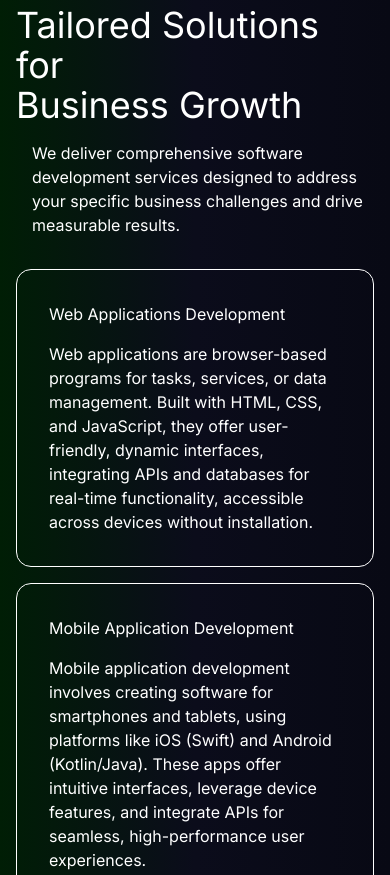
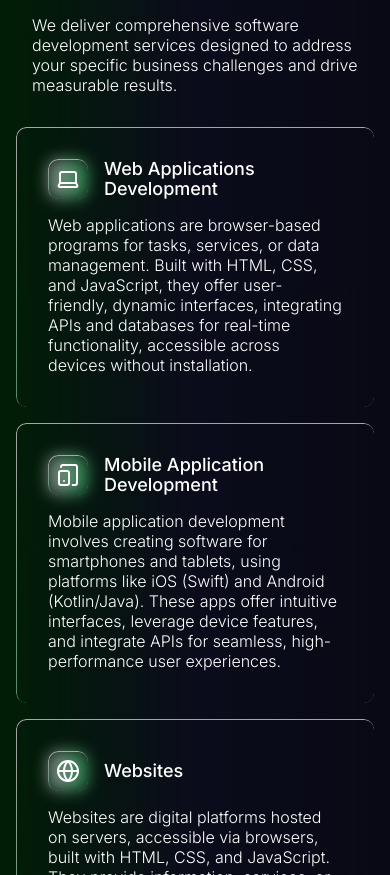
Before and after one commit to ethandiedericks/nevaeh-v3, a Next.js app: page / in a window 390 px wide. Shown: the part 1740-2615 px from the top of the page. Built offline with nearby package versions, Linux system fonts and the light colour scheme; no server answers.

Commit message:
mobile layout changes

```diff
--- a/src/app/layout.tsx
+++ b/src/app/layout.tsx
@@ -128,10 +128,8 @@ export default function RootLayout({
   children: React.ReactNode;
 }>) {
   return (
-    <html lang="en" className="dark">
-      <body
-        className={` ${inter.variable} scheme-dark antialiased text-white `}
-      >
+    <html lang="en">
+      <body className={` ${inter.variable} antialiased text-white `}>
         <Navbar />
         {children}
         <Footer />
--- a/src/components/homepage/CTASection.tsx
+++ b/src/components/homepage/CTASection.tsx
@@ -15,7 +15,7 @@ export const CTASection = () => {
             {/* text wrapper */}
             <div className="text-center items-center">
               <h1 className="section-title">Ready to Start Your Project?</h1>
-              <p className="mt-4">
+              <p className="mt-4 text-base text-white font-thin leading-[20px] tracking-[-4%]">
                 Let&apos;s discuss how we can help bring your vision to life
                 with our expertise in digital solutions.
               </p>
--- a/src/components/homepage/cards/MobileServiceCard.tsx
+++ b/src/components/homepage/cards/MobileServiceCard.tsx
@@ -4,22 +4,17 @@
 import React, { ReactNode, useState } from "react";
 import { motion } from "framer-motion";
 
-interface MobileServiceCardProps {
+interface Service {
   icon: ReactNode;
   title: string;
   description: string;
 }
-
-export const MobileServiceCard: React.FC<MobileServiceCardProps> = ({
-  icon,
-  title,
-  description,
-}) => {
+const MobileServiceCard: React.FC<{ service: Service }> = ({ service }) => {
   const [isServiceHovered, setIsServiceHovered] = useState(false);
   return (
     <motion.div className="h-full">
       <motion.div
-        className="relative h-full flex flex-col justify-between rounded-[0.938rem] border overflow-hidden p-4 sm:p-6"
+        className="relative h-full flex flex-col justify-between  gradient-border overflow-hidden p-4 sm:p-6"
         whileHover={{
           scale: 1.03,
           transition: { duration: 0.3 },
@@ -30,12 +25,23 @@ export const MobileServiceCard: React.FC<MobileServiceCardProps> = ({
         onHoverEnd={() => setIsServiceHovered(false)}
       >
         <motion.div className="flex flex-col p-4 space-y-4">
-          <motion.div>
-            <h2>{title}</h2>
+          <motion.div className="flex flex-row gap-4 justify-start items-center">
+            <div className="relative">
+              <div className="absolute inset-0 icon-glow"></div>
+              <div className="rounded-[0.438rem] p-2 gradient-border relative z-10">
+                {service.icon}
+              </div>
+            </div>
+            <h2 className="text-lg text-white font-medium leading-[20px] tracking-[-4%]">
+              {service.title}
+            </h2>
           </motion.div>
-          <p>{description}</p>
+          <p className="text-base text-white font-thin leading-[20px] tracking-[-4%]">
+            {service.description}
+          </p>
         </motion.div>
       </motion.div>
     </motion.div>
   );
 };
+export default MobileServiceCard;
--- a/src/components/homepage/cards/ValueCard.tsx
+++ b/src/components/homepage/cards/ValueCard.tsx
@@ -40,9 +40,11 @@ export const ValueCard: React.FC<ValueProps> = ({
             </div>
           </motion.div>
           <motion.div className="text-center md:text-left">
-            <h2>{title}</h2>
+            <h2 className="text-base text-white text-bold leading-[20px] tracking-[-4%]">
+              {title}
+            </h2>
           </motion.div>
-          <motion.div className="flex-1 text-center md:text-left">
+          <motion.div className="flex-1 text-center md:text-left text-[15px] md:text-base text-white font-thin leading-[20px] tracking-[-4%]">
             <p>{description}</p>
           </motion.div>
         </motion.div>
--- a/src/components/homepage/mobile/MobileCTA.tsx
+++ b/src/components/homepage/mobile/MobileCTA.tsx
@@ -2,7 +2,7 @@ import Image from "next/image";
 import Link from "next/link";
 
 import GradientButton from "@/components/GradientButton";
-import CTA from "@/assets/images/homepage/nevaeh-solutions-cta-background-image.png";
+import CTA from "@/assets/images/homepage/nevaeh-solutions-mobile-cta-background-image.png";
 export const MobileCTA = () => {
   return (
     <div className="md:hidden">
@@ -11,7 +11,7 @@ export const MobileCTA = () => {
           {/* text wrapper */}
           <div className="">
             <h1 className="section-title">Ready to Start?</h1>
-            <p className="mt-4 ml-4">
+            <p className="mt-4 ml-4 text-base text-white font-thin leading-[20px] tracking-[-4%]">
               Let&apos;s discuss how we can help bring your vision to life with
               our expertise in digital solutions.
             </p>
@@ -26,7 +26,7 @@ export const MobileCTA = () => {
               priority
             />
           </div>
-          <div className=" flex justify-center items-center">
+          <div className=" flex justify-center items-center mt-10">
             <Link
               href={"/contact"}
               passHref
--- a/src/components/homepage/mobile/MobileServices.tsx
+++ b/src/components/homepage/mobile/MobileServices.tsx
@@ -6,9 +6,35 @@ import {
   MobilePhonesIcon,
   WebIcon,
 } from "@/components/Icons";
-import { MobileServiceCard } from "../cards/MobileServiceCard";
+import MobileServiceCard from "../cards/MobileServiceCard";
 
 export const MobileServices = () => {
+  const services = [
+    {
+      icon: <LaptopIcon />,
+      title: "Web Applications Development",
+      description:
+        "Web applications	are	browser-based	programs	for	tasks,	services,	or	data	management.	Built with	HTML, CSS, and	JavaScript,	they	offer	user-friendly,	dynamic	interfaces,	integrating	APIs	and	databases	for real-time	functionality,	accessible	across	devices	without	installation.",
+    },
+    {
+      icon: <MobilePhonesIcon />,
+      title: "Mobile Application Development",
+      description:
+        "Mobile application development involves creating software for smartphones and tablets, using platforms like iOS (Swift) and Android (Kotlin/Java). These apps offer intuitive interfaces, leverage device features, and integrate APIs for seamless, high-performance user experiences.",
+    },
+    {
+      icon: <WebIcon />,
+      title: "Websites",
+      description:
+        "Websites are digital platforms hosted on servers, accessible via browsers, built with HTML, CSS, and JavaScript. They provide information, services, or e-commerce, featuring user-friendly designs, responsive layouts, and often integrate APIs for dynamic functionality.",
+    },
+    {
+      icon: <CodeIcon />,
+      title: "API Development",
+      description:
+        "Enterprise API development involves creating secure, scalable application programming interfaces (APIs) to enable seamless data exchange and functionality between enterprise systems, applications, or third-party services. Built with robust frameworks, they ensure high performance, reliability, and compliance with industry standards.",
+    },
+  ];
   return (
     <div className="md:hidden">
       <div className="container mx-auto">
@@ -20,42 +46,18 @@ export const MobileServices = () => {
               Tailored Solutions for <br />
               Business Growth
             </h1>
-            <p className="mt-4 pl-4">
+            <p className="mt-4 pl-4 text-base text-white font-thin leading-[20px] tracking-[-4%]">
               We deliver comprehensive software development services designed to
               address <br /> your specific business challenges and drive
               measurable results.
             </p>
           </div>
           {/* Service Cards */}
+
           <div className="grid grid-cols-1 gap-4 mt-8">
-            <div className="h-full">
-              <MobileServiceCard
-                icon={<LaptopIcon />}
-                title="Web Applications Development"
-                description="Web applications	are	browser-based	programs	for	tasks,	services,	or	data	management.	Built with	HTML, CSS, and	JavaScript,	they	offer	user-friendly,	dynamic	interfaces,	integrating	APIs	and	databases	for real-time	functionality,	accessible	across	devices	without	installation."
-              />
-            </div>
-            <div className="h-full">
-              <MobileServiceCard
-                icon={<MobilePhonesIcon />}
-                title="Mobile Application Development"
-                description="Mobile application development involves creating software for smartphones and tablets, using platforms like iOS (Swift) and Android (Kotlin/Java). These apps offer intuitive interfaces, leverage device features, and integrate APIs for seamless, high-performance user experiences."
-              />
-            </div>
-            <div className="h-full">
-              <MobileServiceCard
-                icon={<WebIcon />}
-                title="Websites"
-                description="Websites are digital platforms hosted on servers, accessible via browsers, built with HTML, CSS, and JavaScript. They provide information, services, or e-commerce, featuring user-friendly designs, responsive layouts, and often integrate APIs for dynamic functionality."
-              />
-            </div>
-            <div className="h-full">
-              <MobileServiceCard
-                icon={<CodeIcon />}
-                title="API Development"
-                description="Enterprise API development involves creating secure, scalable application programming interfaces (APIs) to enable seamless data exchange and functionality between enterprise systems, applications, or third-party services. Built with robust frameworks, they ensure high performance, reliability, and compliance with industry standards."
-              />
-            </div>
+            {services.map((service, index) => (
+              <MobileServiceCard key={index} service={service} />
+            ))}
           </div>
           <div className="my-16 flex justify-center items-center">
             <Link href={"/services"} passHref>
--- a/src/components/homepage/mobile/MobileStory.tsx
+++ b/src/components/homepage/mobile/MobileStory.tsx
@@ -11,7 +11,7 @@ export const MobileStorySection = () => {
             <h1 className="section-title">
               Transforming Visions into <br /> Digital Reality
             </h1>
-            <p className="mt-4 ml-4">
+            <p className="mt-4 ml-4 text-base  text-white font-thin leading-[20px] tracking-[-4%]">
               We&apos;re a team of passionate developers, designers, and
               strategists dedicated to creating <br /> exceptional digital
               experiences that drive business growth and user engagement.
--- a/src/components/homepage/mobile/MobileValues.tsx
+++ b/src/components/homepage/mobile/MobileValues.tsx
@@ -13,7 +13,7 @@ export const MobileValuesSection = () => {
               Driven by Purpose, <br />
               Grounded in Values
             </h1>
-            <p className="mt-4 pl-4">
+            <p className="mt-4 pl-4 text-base text-white font-thin leading-[20px] tracking-[-4%]">
               These principles guide everything we do and define how we work
               with our clients.
             </p>
--- a/src/components/layout/Footer.tsx
+++ b/src/components/layout/Footer.tsx
@@ -50,7 +50,7 @@ export const Footer = () => {
                   priority
                 />
               </div>
-              <p className="text-muted-foreground text-sm">
+              <p className="text-muted-foreground text-sm text-white font-thin leading-[20px] tracking-[-4%]">
                 Creating exceptional digital experiences with precision and
                 expertise.
               </p>
@@ -178,7 +178,7 @@ export const Footer = () => {
                   priority
                 />
               </div>
-              <p className="text-muted-foreground text-sm">
+              <p className="text-muted-foreground text-sm text-white font-thin leading-[20px] tracking-[-4%]">
                 Creating exceptional digital experiences with precision and
                 expertise.
               </p>
```
Also changed, not shown: src/components/homepage/cards/MobileStoryCard.tsx (+5 -2 lines), src/assets/images/homepage/nevaeh-solutions-mobile-cta-background-image.png (added).
